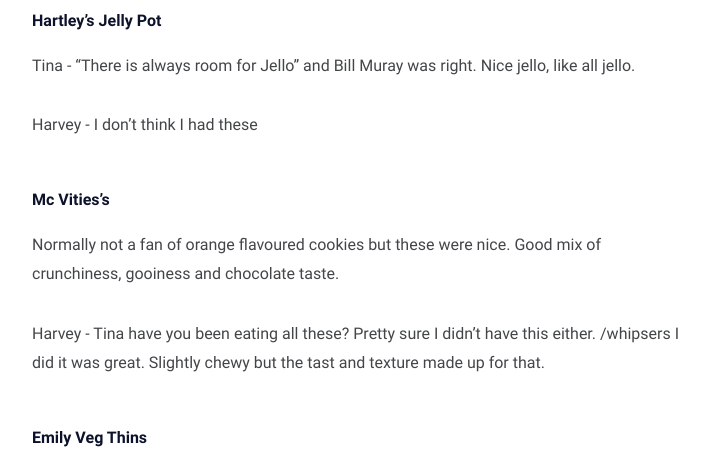
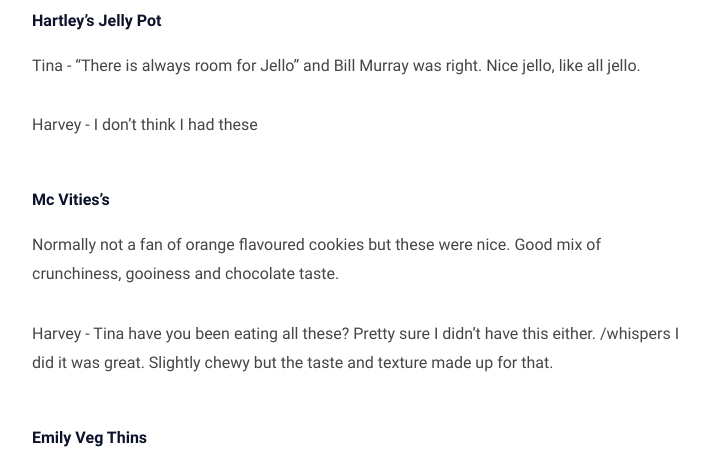
Before and after one commit to harvy4002/harvy4002.github.io, a Jekyll site: the page built from _posts/2020-09-18-simmering-september-box/2020-09-18-simmering-september-box.md, in a window 1280 px wide and 900 px high, scrolled down 587 px, cut to the strip 204-665 px from the top of the window. Shown: the whole strip, without its empty margins (278-987 px from the left). Built offline with Jekyll 4.4.1, drawn with Linux system fonts in a browser that asks for light colours.

Commit message:
Small edits for september

```diff
--- a/_posts/2020-09-18-simmering-september-box/2020-09-18-simmering-september-box.md
+++ b/_posts/2020-09-18-simmering-september-box/2020-09-18-simmering-september-box.md
@@ -9,14 +9,14 @@
 <img src="simmering-september-box.jpg" />
 
 ##### Hartley’s Jelly Pot
-Tina - “There is always room for Jello” and Bill Muray was right. Nice jello, like all jello.
+Tina - “There is always room for Jello” and Bill Murray was right. Nice jello, like all jello.
 
 Harvey - I don’t think I had these
 
 ##### Mc Vities’s
 Normally not a fan of orange flavoured cookies but these were nice. Good mix of crunchiness, gooiness and chocolate taste.
 
-Harvey - Tina have you been eating all these? Pretty sure I didn’t have this either. /whipsers I did it was great. Slightly chewy but the tast and texture made up for that.
+Harvey - Tina have you been eating all these? Pretty sure I didn’t have this either. /whispers I did it was great. Slightly chewy but the taste and texture made up for that.
 
 ##### Emily Veg Thins
 Interesting alternatives for crisps, crunchy and nice tastes.
```
Also changed, not shown: _posts/2020-12-18-hamper-extravaganza/IMG_20201221_154902_Bokeh.jpg (added), _posts/october-box/IMG_0025.jpg (added), 3 other files.
